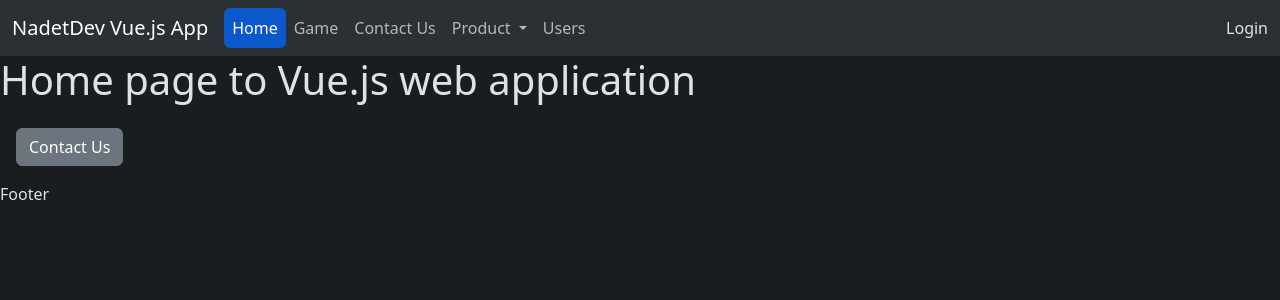
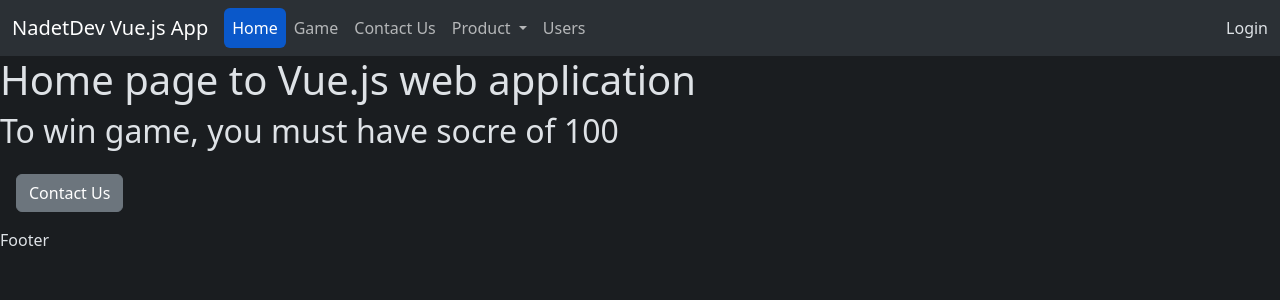
Before and after one commit to PdskDev/vuejs-mastering-from-scratch, a Vue app: page / in a window 1280 px wide. Shown: the top 300 px of the page. Built offline with nearby package versions, Linux system fonts and the light colour scheme.

Commit message:
Pinia store getters + actions

```diff
--- a/src/components/Home/GamePage.vue
+++ b/src/components/Home/GamePage.vue
@@ -4,7 +4,10 @@
     <p>Let's play the game!</p>
     <h2 class="text-primary pb-3">Current Score: {{ gameStore.getScore }}</h2>
     <span class="text-primary pb-3">Max score: {{ gameStore.getHealth }}</span>
-    <div class="row">
+    <br />
+    <span class="text-success pb-3 h3 m-4" v-if="gameStore.getScore >= 100"> You won! </span>
+    <span class="text-danger pb-3 h3 m-4" v-else-if="gameStore.getScore < 0"> You lost! </span>
+    <div class="row" v-if="gameStore.getScore < 100 && gameStore.getScore > 0">
       <div class="col-3 offset-1">
         <button class="form-control btn btn-success p-4" @click="incrementScore">Increment</button>
       </div>
@@ -14,6 +17,11 @@
       <div class="col-3">
         <button class="form-control btn btn-warning p-4" @click="randomScore">Random</button>
       </div>
+    </div>
+    <div v-else class="col-3 offset-1 text-center">
+      <button class="form-control btn btn-success p-4" @click="gameStore.resetScore">
+        Reset Game
+      </button>
     </div>
   </div>
 </template>
--- a/src/components/Home/HomePage.vue
+++ b/src/components/Home/HomePage.vue
@@ -1,13 +1,17 @@
 <template>
   <div>
     <h1>Home page to Vue.js web application</h1>
+    <h2>To win game, you must have socre of {{ gameStore.getWiningScore }}</h2>
     <button @click="goToContact" class="btn btn-secondary m-3">Contact Us</button>
   </div>
 </template>
 <script setup>
+import { useGameStore } from '@/store/gameStore'
 import { useRouter } from 'vue-router'
 
 const router = useRouter()
+
+const gameStore = useGameStore()
 
 function goToContact() {
   //router.push("/contact");
--- a/src/store/gameStore.js
+++ b/src/store/gameStore.js
@@ -2,14 +2,14 @@ import { defineStore } from 'pinia'
 
 export const useGameStore = defineStore('gameStore', {
   state: () => ({
-    score: 0,
+    score: 50,
     maxHeath: 100,
     maxAttack: 30,
     maxDefense: 10,
   }),
 
   getters: {
-    getHealth: (state) => state.maxHeath,
+    getWiningScore: (state) => state.maxHeath,
     getAttack: (state) => state.maxAttack,
     getDefense: (state) => state.maxDefense,
     getScore: (state) => state.score,
@@ -27,5 +27,8 @@ export const useGameStore = defineStore('gameStore', {
       console.log('defense is: ', defense)
       return (this.score -= defense)
     },
+    resetScore() {
+      this.score = 50
+    },
   },
 })
```
